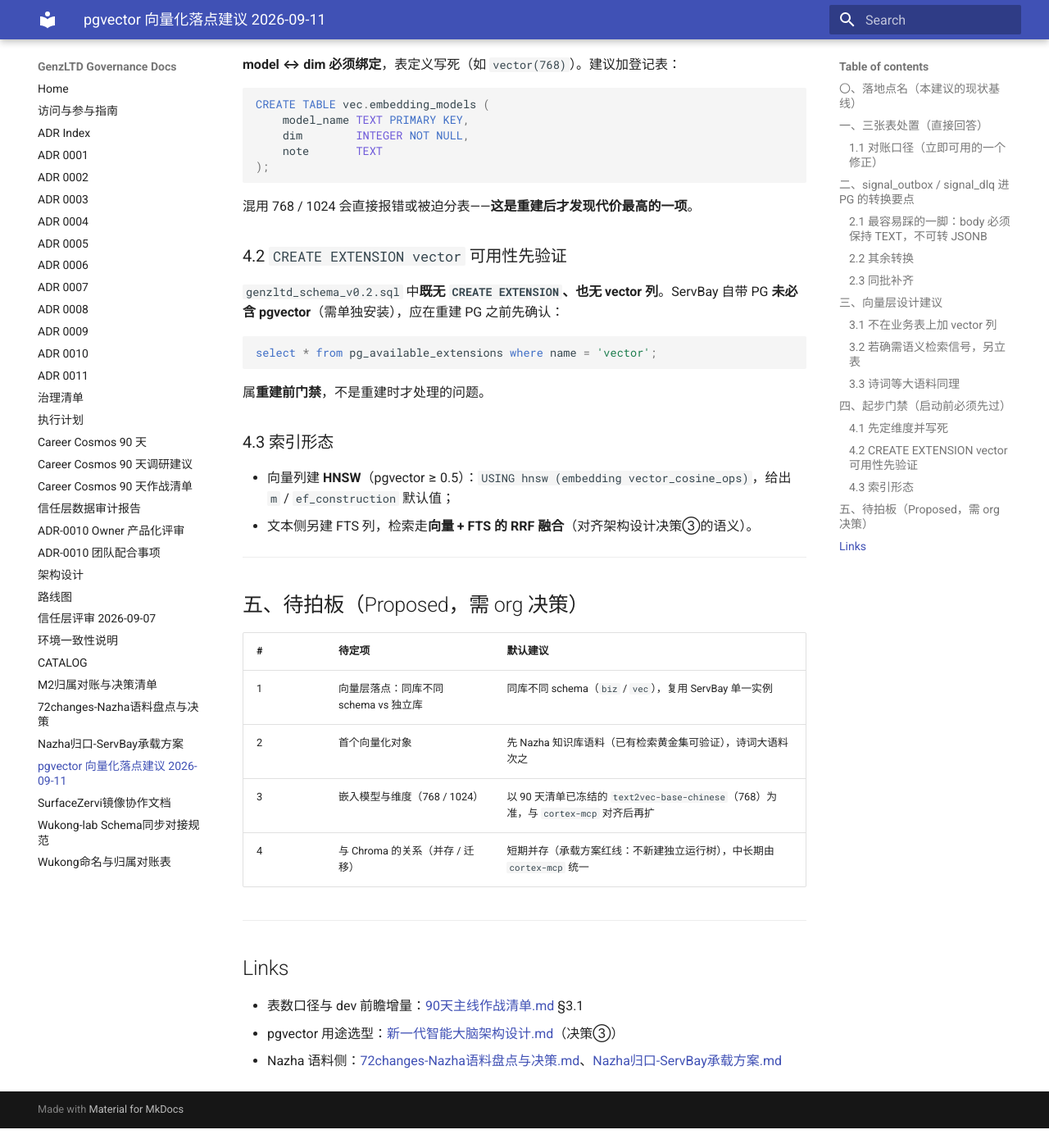
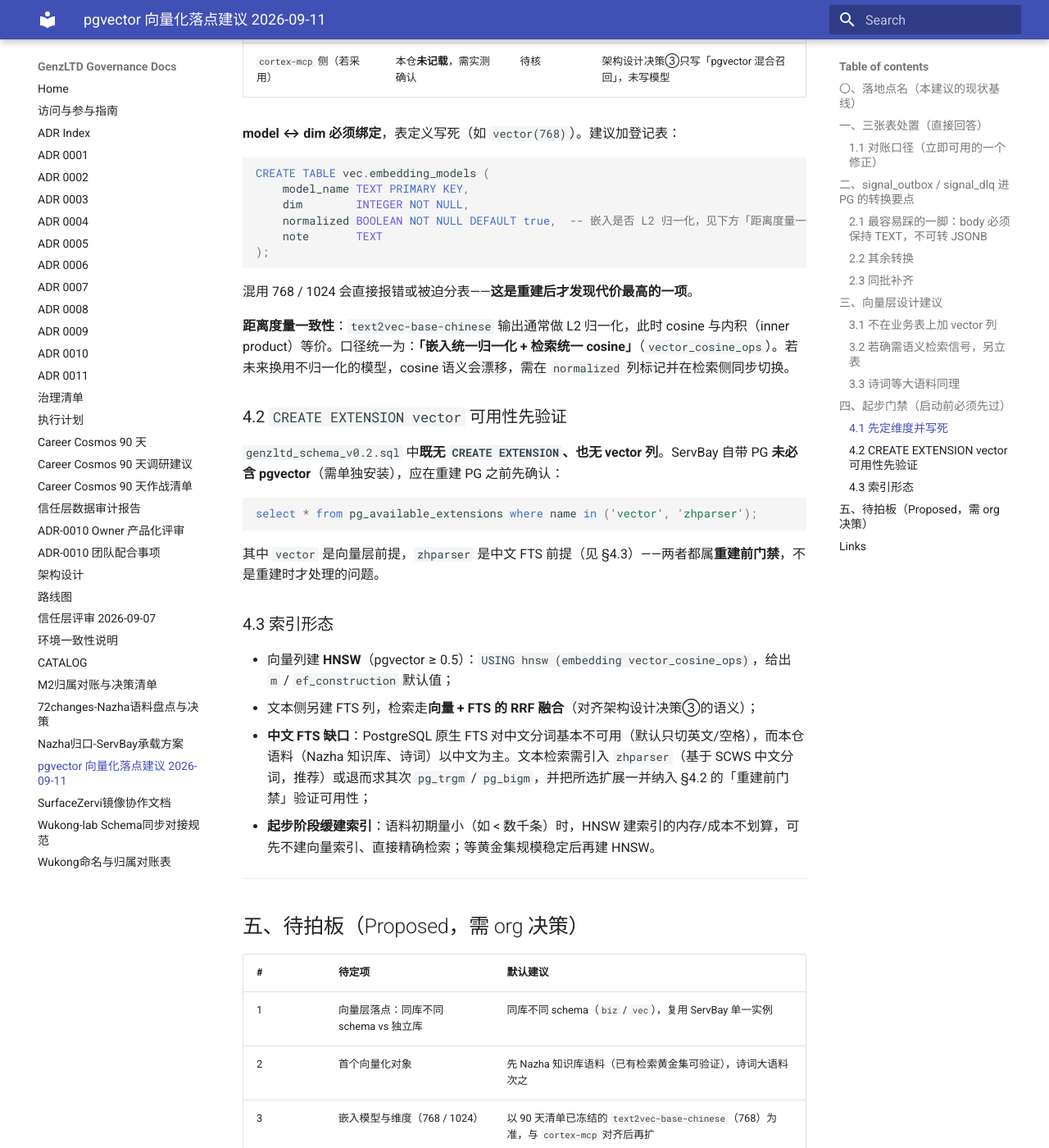
Before and after one commit to GenzLTD/docs, an MkDocs documentation site: the page built from docs/pgvector向量化落点建议-20260911.md, in a window 1280 px wide and 1400 px high, scrolled down 4214 px. Shown: the whole window at 82% size. Built offline with MkDocs 1.6.1 and Material for MkDocs 9.7.7, drawn with Linux system fonts in a browser that asks for light colours; before the commit the page ends 5590 px from its top, so only the background shows below that; some of the changed text lies outside the part shown.

Commit message:
docs: 补充 pgvector 落点建议（中文FTS + 距离度量 + 多态引用 + 索引策略）

````diff
--- a/docs/pgvector向量化落点建议-20260911.md
+++ b/docs/pgvector向量化落点建议-20260911.md
@@ -122,7 +122,8 @@
 
 - **不要**在 `signal_outbox` 上加 `vector` 列——那是把「会被清空 / 重放的队列表」与「长期资产」焊死，必然产生「行已删除、向量仍在」的一致性债；
 - 嵌入对象应是**解包后的语义字段**（`personality_type` / traits / 摘要），**不是原始 JSON 信封**；
-- `signal_*` 表生命周期短，若要长期留向量，应关联**归档表**而非队列表本身。
+- `signal_*` 表生命周期短，若要长期留向量，应关联**归档表**而非队列表本身；
+- `ref_table` / `ref_id` 是**多态引用**（无法建真外键），必须配套对冲手段：① 建 `(ref_table, ref_id)` 复合索引，否则按源行查/删向量会退化为全表扫描；② 明确源行删除时的清理策略（应用层级联删除，或定时对账任务清理孤儿向量）。
 
 ### 3.3 诗词等大语料同理
 
@@ -145,26 +146,31 @@
 CREATE TABLE vec.embedding_models (
     model_name TEXT PRIMARY KEY,
     dim        INTEGER NOT NULL,
+    normalized BOOLEAN NOT NULL DEFAULT true,  -- 嵌入是否 L2 归一化，见下方「距离度量一致性」
     note       TEXT
 );
 ```
 
 混用 768 / 1024 会直接报错或被迫分表——**这是重建后才发现代价最高的一项**。
 
+**距离度量一致性**：`text2vec-base-chinese` 输出通常做 L2 归一化，此时 cosine 与内积（inner product）等价。口径统一为：**「嵌入统一归一化 + 检索统一 cosine」**（`vector_cosine_ops`）。若未来换用不归一化的模型，cosine 语义会漂移，需在 `normalized` 列标记并在检索侧同步切换。
+
 ### 4.2 `CREATE EXTENSION vector` 可用性先验证
 
 `genzltd_schema_v0.2.sql` 中**既无 `CREATE EXTENSION`、也无 vector 列**。ServBay 自带 PG **未必含 pgvector**（需单独安装），应在重建 PG 之前先确认：
 
 ```sql
-select * from pg_available_extensions where name = 'vector';
+select * from pg_available_extensions where name in ('vector', 'zhparser');
 ```
 
-属**重建前门禁**，不是重建时才处理的问题。
+其中 `vector` 是向量层前提，`zhparser` 是中文 FTS 前提（见 §4.3）——两者都属**重建前门禁**，不是重建时才处理的问题。
 
 ### 4.3 索引形态
 
 - 向量列建 **HNSW**（pgvector ≥ 0.5）：`USING hnsw (embedding vector_cosine_ops)`，给出 `m` / `ef_construction` 默认值；
-- 文本侧另建 FTS 列，检索走**向量 + FTS 的 RRF 融合**（对齐架构设计决策③的语义）。
+- 文本侧另建 FTS 列，检索走**向量 + FTS 的 RRF 融合**（对齐架构设计决策③的语义）；
+- **中文 FTS 缺口**：PostgreSQL 原生 FTS 对中文分词基本不可用（默认只切英文/空格），而本仓语料（Nazha 知识库、诗词）以中文为主。文本检索需引入 `zhparser`（基于 SCWS 中文分词，推荐）或退而求其次 `pg_trgm` / `pg_bigm`，并把所选扩展一并纳入 §4.2 的「重建前门禁」验证可用性；
+- **起步阶段缓建索引**：语料初期量小（如 < 数千条）时，HNSW 建索引的内存/成本不划算，可先不建向量索引、直接精确检索；等黄金集规模稳定后再建 HNSW。
 
 ---
 
````
